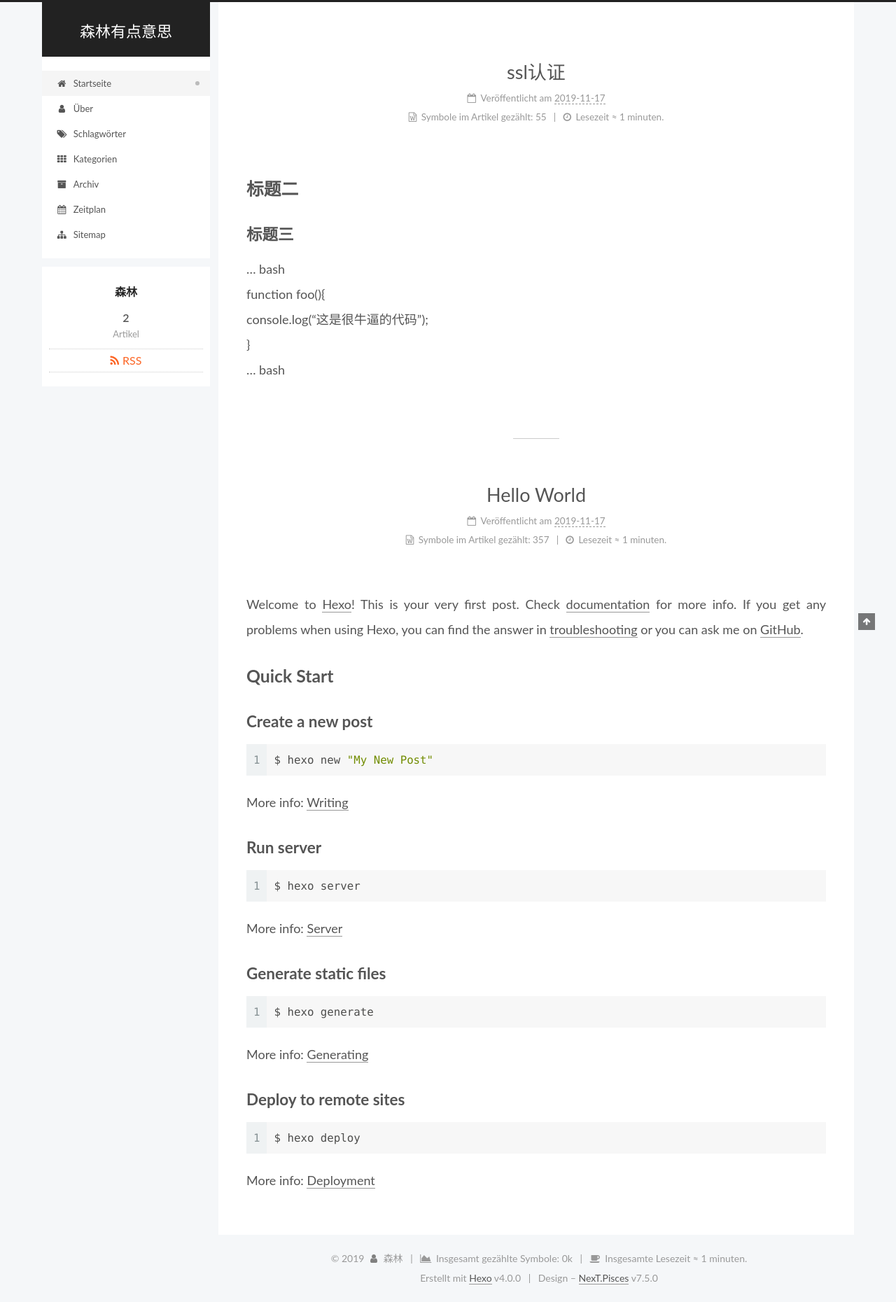
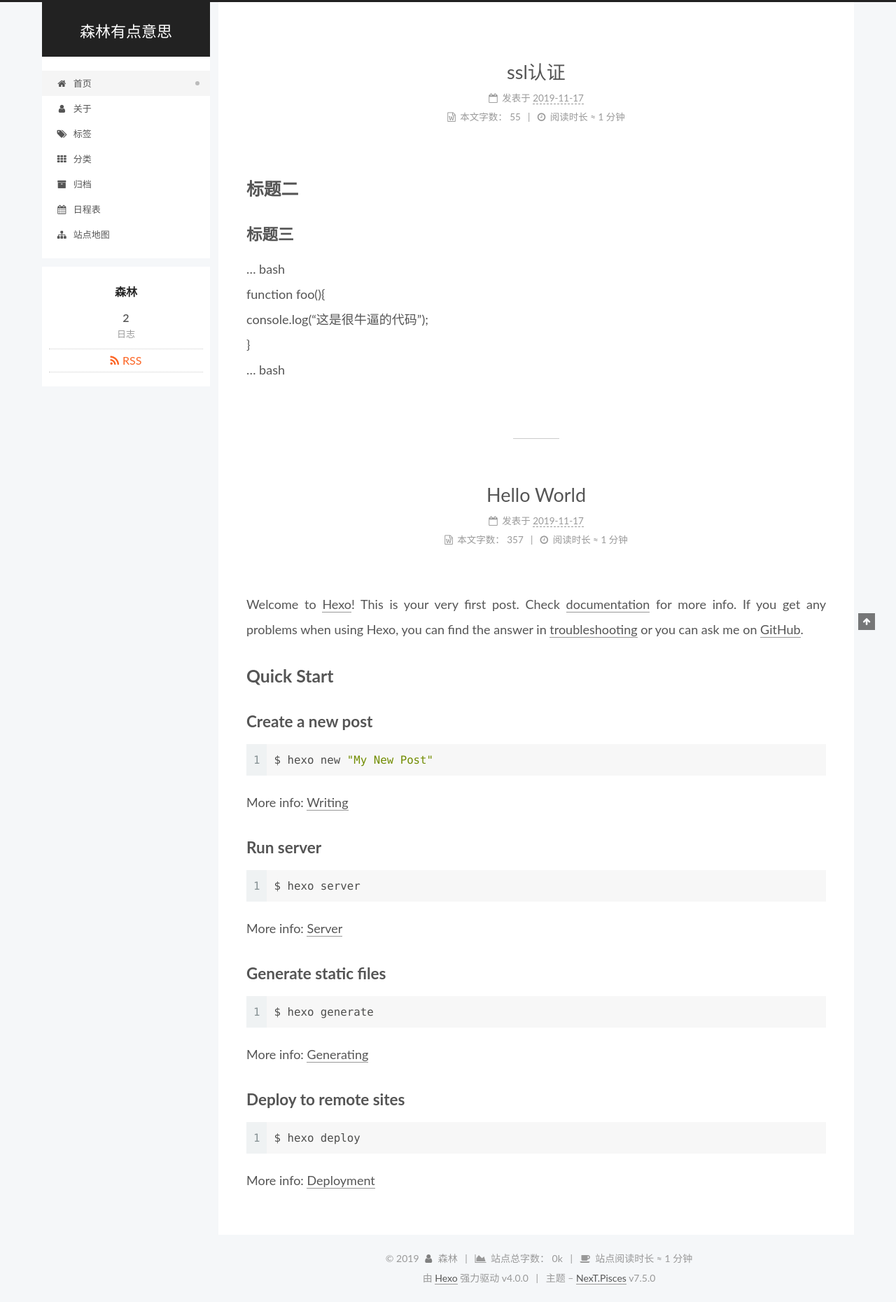
Before and after one commit to z14633/z14633.github.io, a plain HTML site: page index.html in a window 1280 px wide. Shown: the whole page at 70% size. Drawn offline with nearby package versions, Linux system fonts and the light colour scheme; a script that the page names is missing.

Commit message:
Site updated: 2019-11-17 18:34:21

```diff
--- a/css/main.css
+++ b/css/main.css
@@ -1152,7 +1152,7 @@ pre .javascript .function {
 }
 .links-of-author a::before,
 .links-of-author span.exturl::before {
-  background: #6101b6;
+  background: #ff3e2d;
   border-radius: 50%;
   content: ' ';
   display: inline-block;
--- a/index.html
+++ b/index.html
@@ -119,7 +119,7 @@
   </div>
 
   <div class="site-nav-toggle">
-    <div class="toggle" aria-label="Navigationsleiste an/ausschalten">
+    <div class="toggle" aria-label="切换导航栏">
       <span class="toggle-line toggle-line-first"></span>
       <span class="toggle-line toggle-line-middle"></span>
       <span class="toggle-line toggle-line-last"></span>
@@ -133,37 +133,37 @@
   <ul id="menu" class="menu">
         <li class="menu-item menu-item-home">
 
-    <a href="/" rel="section"><i class="fa fa-fw fa-home"></i>Startseite</a>
+    <a href="/" rel="section"><i class="fa fa-fw fa-home"></i>首页</a>
 
   </li>
         <li class="menu-item menu-item-about">
 
-    <a href="/about/" rel="section"><i class="fa fa-fw fa-user"></i>Über</a>
+    <a href="/about/" rel="section"><i class="fa fa-fw fa-user"></i>关于</a>
 
   </li>
         <li class="menu-item menu-item-tags">
 
-    <a href="/tags/" rel="section"><i class="fa fa-fw fa-tags"></i>Schlagwörter</a>
+    <a href="/tags/" rel="section"><i class="fa fa-fw fa-tags"></i>标签</a>
 
   </li>
         <li class="menu-item menu-item-categories">
 
-    <a href="/categories/" rel="section"><i class="fa fa-fw fa-th"></i>Kategorien</a>
+    <a href="/categories/" rel="section"><i class="fa fa-fw fa-th"></i>分类</a>
 
   </li>
         <li class="menu-item menu-item-archives">
 
-    <a href="/archives/" rel="section"><i class="fa fa-fw fa-archive"></i>Archiv</a>
+    <a href="/archives/" rel="section"><i class="fa fa-fw fa-archive"></i>归档</a>
 
   </li>
         <li class="menu-item menu-item-schedule">
 
-    <a href="/schedule/" rel="section"><i class="fa fa-fw fa-calendar"></i>Zeitplan</a>
+    <a href="/schedule/" rel="section"><i class="fa fa-fw fa-calendar"></i>日程表</a>
 
   </li>
         <li class="menu-item menu-item-sitemap">
 
-    <a href="/sitemap.xml" rel="section"><i class="fa fa-fw fa-sitemap"></i>Sitemap</a>
+    <a href="/sitemap.xml" rel="section"><i class="fa fa-fw fa-sitemap"></i>站点地图</a>
 
   </li>
   </ul>
@@ -214,26 +214,26 @@
               <span class="post-meta-item-icon">
                 <i class="fa fa-calendar-o"></i>
               </span>
-              <span class="post-meta-item-text">Veröffentlicht am</span>
+              <span class="post-meta-item-text">发表于</span>
 
 
-              <time title="Erstellt: 2019-11-17 14:51:45 / Geändert am: 15:31:59" itemprop="dateCreated datePublished" datetime="2019-11-17T14:51:45+08:00">2019-11-17</time>
+              <time title="创建时间：2019-11-17 14:51:45 / 修改时间：15:31:59" itemprop="dateCreated datePublished" datetime="2019-11-17T14:51:45+08:00">2019-11-17</time>
             </span>
 
           <br>
-            <span class="post-meta-item" title="Symbole im Artikel gezählt">
+            <span class="post-meta-item" title="本文字数">
               <span class="post-meta-item-icon">
                 <i class="fa fa-file-word-o"></i>
               </span>
-                <span class="post-meta-item-text">Symbole im Artikel gezählt: </span>
+                <span class="post-meta-item-text">本文字数：</span>
               <span>55</span>
             </span>
-            <span class="post-meta-item" title="Lesezeit">
+            <span class="post-meta-item" title="阅读时长">
               <span class="post-meta-item-icon">
                 <i class="fa fa-clock-o"></i>
               </span>
-                <span class="post-meta-item-text">Lesezeit &asymp;</span>
-              <span>1 minuten.</span>
+                <span class="post-meta-item-text">阅读时长 &asymp;</span>
+              <span>1 分钟</span>
             </span>
 
         </div>
@@ -287,25 +287,25 @@
               <span class="post-meta-item-icon">
                 <i class="fa fa-calendar-o"></i>
               </span>
-              <span class="post-meta-item-text">Veröffentlicht am</span>
+              <span class="post-meta-item-text">发表于</span>
 
-              <time title="Erstellt: 2019-11-17 11:20:41" itemprop="dateCreated datePublished" datetime="2019-11-17T11:20:41+08:00">2019-11-17</time>
+              <time title="创建时间：2019-11-17 11:20:41" itemprop="dateCreated datePublished" datetime="2019-11-17T11:20:41+08:00">2019-11-17</time>
             </span>
 
           <br>
-            <span class="post-meta-item" title="Symbole im Artikel gezählt">
+            <span class="post-meta-item" title="本文字数">
               <span class="post-meta-item-icon">
                 <i class="fa fa-file-word-o"></i>
               </span>
-                <span class="post-meta-item-text">Symbole im Artikel gezählt: </span>
+                <span class="post-meta-item-text">本文字数：</span>
               <span>357</span>
             </span>
-            <span class="post-meta-item" title="Lesezeit">
+            <span class="post-meta-item" title="阅读时长">
               <span class="post-meta-item-icon">
                 <i class="fa fa-clock-o"></i>
               </span>
-                <span class="post-meta-item-text">Lesezeit &asymp;</span>
-              <span>1 minuten.</span>
+                <span class="post-meta-item-text">阅读时长 &asymp;</span>
+              <span>1 分钟</span>
             </span>
 
         </div>
@@ -368,10 +368,10 @@
 
       <ul class="sidebar-nav motion-element">
         <li class="sidebar-nav-toc">
-          Inhaltsverzeichnis
+          文章目录
         </li>
         <li class="sidebar-nav-overview">
-          Übersicht
+          站点概览
         </li>
       </ul>
 
@@ -391,7 +391,7 @@
           <a href="/archives/">
 
           <span class="site-state-item-count">2</span>
-          <span class="site-state-item-name">Artikel</span>
+          <span class="site-state-item-name">日志</span>
         </a>
       </div>
   </nav>
@@ -430,19 +430,19 @@
     <span class="post-meta-item-icon">
       <i class="fa fa-area-chart"></i>
     </span>
-      <span class="post-meta-item-text">Insgesamt gezählte Symbole: </span>
-    <span title="Insgesamt gezählte Symbole">0k</span>
+      <span class="post-meta-item-text">站点总字数：</span>
+    <span title="站点总字数">0k</span>
     <span class="post-meta-divider">|</span>
     <span class="post-meta-item-icon">
       <i class="fa fa-coffee"></i>
     </span>
-      <span class="post-meta-item-text">Insgesamte Lesezeit &asymp;</span>
-    <span title="Insgesamte Lesezeit">1 minuten.</span>
+      <span class="post-meta-item-text">站点阅读时长 &asymp;</span>
+    <span title="站点阅读时长">1 分钟</span>
 </div>
-  <div class="powered-by">Erstellt mit  <a href="https://hexo.io/" class="theme-link" rel="noopener" target="_blank">Hexo</a> v4.0.0
+  <div class="powered-by">由 <a href="https://hexo.io/" class="theme-link" rel="noopener" target="_blank">Hexo</a> 强力驱动 v4.0.0
   </div>
   <span class="post-meta-divider">|</span>
-  <div class="theme-info">Design – <a href="https://pisces.theme-next.org/" class="theme-link" rel="noopener" target="_blank">NexT.Pisces</a> v7.5.0
+  <div class="theme-info">主题 – <a href="https://pisces.theme-next.org/" class="theme-link" rel="noopener" target="_blank">NexT.Pisces</a> v7.5.0
   </div>
 
 
```
Also changed, not shown: 2019/11/17/hello-world/index.html (+24 -24 lines), 2019/11/17/ssl认证/index.html (+24 -24 lines), archives/2019/11/index.html (+19 -19 lines), archives/2019/index.html (+19 -19 lines), archives/index.html (+19 -19 lines).
